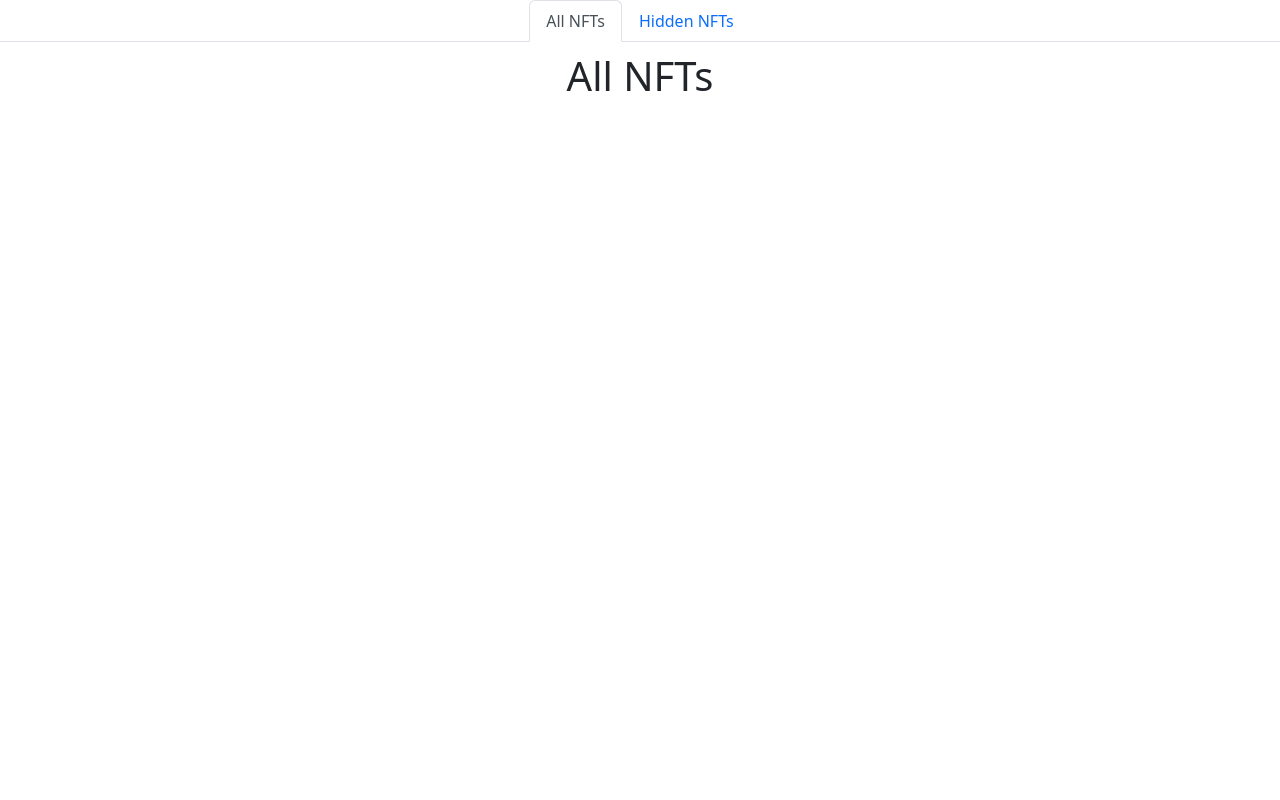
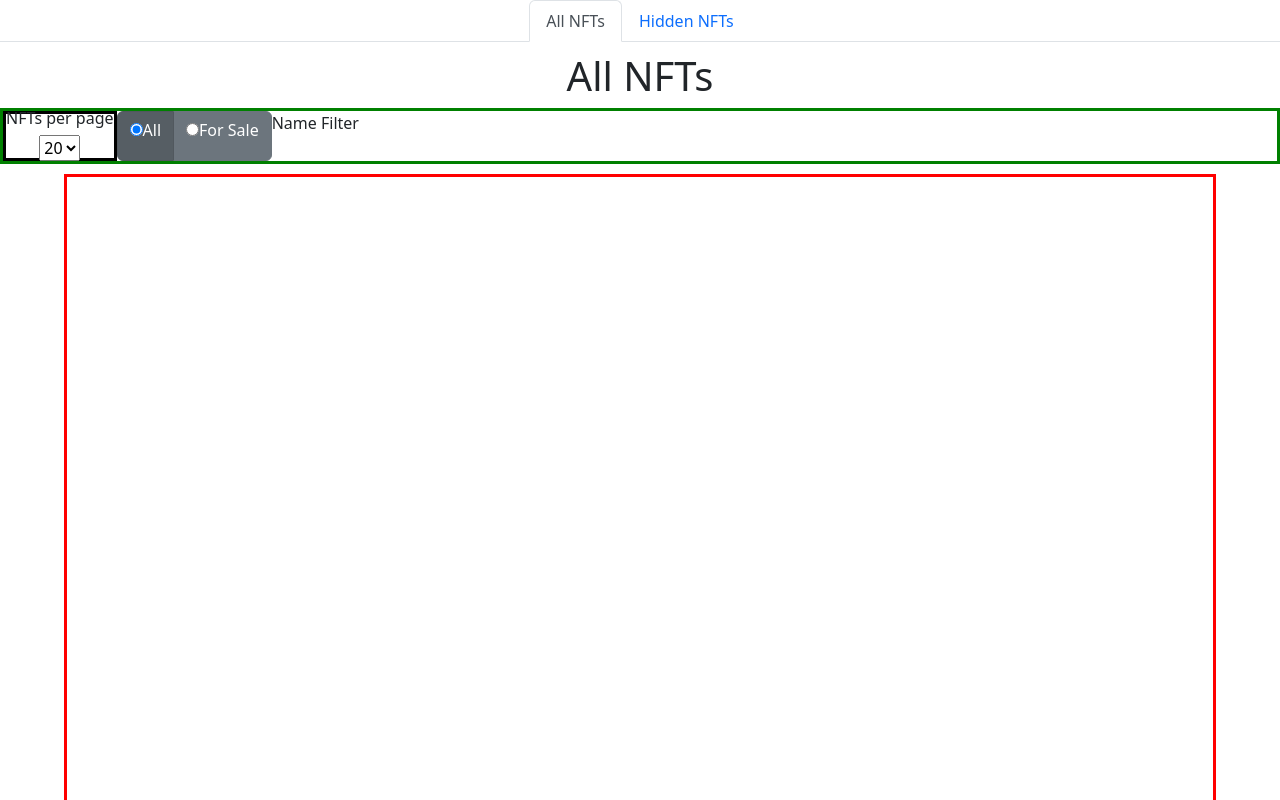
Before and after one commit to nchez/Kred, a React (Create React App) app: page / in a window 1280 px wide. Shown: the top 800 px of the page. Built offline with nearby package versions, Linux system fonts and the light colour scheme; no server answers.

Commit message:
add for sale toggle. modify api call based on forsale toggle

```diff
--- a/src/App.css
+++ b/src/App.css
@@ -18,26 +18,56 @@ h1 {
   text-align: center;
 }
 
-.App-header {
-  background-color: #282c34;
-  min-height: 100vh;
+.dropdown-div {
   display: flex;
   flex-direction: column;
+  justify-content: center;
   align-items: center;
-  justify-content: center;
-  font-size: calc(10px + 2vmin);
-  color: white;
+  width: fit-content;
+  border: 3px solid black;
 }
 
-.App-link {
-  color: #61dafb;
+.dropdown-label {
+  display: flex;
+  margin-bottom: 5px;
 }
 
-@keyframes App-logo-spin {
-  from {
-    transform: rotate(0deg);
-  }
-  to {
-    transform: rotate(360deg);
-  }
+.dropdown-select {
+  display: flex;
+  margin-bottom: 5px;
 }
+
+.filters-div {
+  display: flex;
+  border: 3px solid green;
+  height: 7vh;
+}
+
+.nft-display-div {
+  display: flex;
+  margin: 0 auto;
+  margin-top: 10px;
+  height: 100vh;
+  width: 90vw;
+  border: 3px solid red;
+}
+
+.forsale-toggle {
+  display: flex;
+  flex-direction: row;
+}
+
+.toggle-value {
+  display: flex;
+  border-radius: 25px;
+  width: 4rem;
+  justify-content: center;
+  align-items: center;
+  text-align: center;
+  background-color: rgb(137, 220, 220);
+}
+
+.toggle-selected {
+  border: 5px solid black;
+  background-color: rgb(104, 172, 172);
+}
--- /dev/null
+++ b/src/components/ForSaleToggle.jsx
@@ -0,0 +1,32 @@
+export default function ForSaleToggle({ handleForSale, forSale }) {
+  return (
+    <div className="forsale-toggle">
+      <div className="btn-group btn-group-toggle" data-toggle="buttons">
+        <label className={`btn btn-secondary ${forSale ? '' : 'active'}`}>
+          <input
+            type="radio"
+            name="options"
+            id="option1"
+            autocomplete="off"
+            value={false}
+            checked={!forSale}
+            onChange={handleForSale}
+          />
+          All
+        </label>
+        <label className={`btn btn-secondary ${forSale ? 'active' : ''}`}>
+          <input
+            type="radio"
+            name="options"
+            id="option2"
+            autocomplete="off"
+            value={true}
+            onChange={handleForSale}
+            checked={forSale}
+          />
+          For Sale
+        </label>
+      </div>
+    </div>
+  )
+}
--- /dev/null
+++ b/src/components/NameFilter.jsx
@@ -0,0 +1,7 @@
+export default function NameFilter() {
+  return (
+    <div className="name-filter-div">
+      <p>Name Filter</p>
+    </div>
+  )
+}
--- /dev/null
+++ b/src/components/NftCard.jsx
@@ -0,0 +1 @@
+export default function NftCard({ image, name, creatorName, creatorAvatar }) {}
--- a/src/pages/All.jsx
+++ b/src/pages/All.jsx
@@ -1,18 +1,24 @@
 import { useEffect, useState } from 'react'
+import ForSaleToggle from '../components/ForSaleToggle'
+import NameFilter from '../components/NameFilter'
 const axios = require('axios').default
 
 export default function All() {
+  const [forSale, setForSale] = useState(false)
+  const [count, setCount] = useState(20)
+  const [page, setPage] = useState(1)
   const [nftArr, setNftArr] = useState([])
+
   const fetchNfts = (count, page) => {
     const options = {
       method: 'GET',
-      //   url: `https://api.nft.kred/nft/nfts?token=${process.env.REACT_APP_API_KEY}&batched=true&count=${count}&page=${page}`,
-      url: `https://api.nft.kred/nft/nfts?token=${process.env.REACT_APP_API_KEY}&batched=true&count=20&page=1`,
+      url: `https://api.nft.kred/nft/nfts?token=${process.env.REACT_APP_API_KEY}&onsale=${forSale}&batched=true&count=${count}&page=${page}`,
       headers: { accept: 'application/json' },
     }
     const response = axios
       .request(options)
       .then(function (response) {
+        console.log('nft call made')
         setNftArr(response.data.nfts)
       })
       .catch(function (error) {
@@ -20,8 +26,50 @@ export default function All() {
       })
   }
 
+  // handler function for updating nfts per page from dropdown
+  const handleCountChange = (e) => {
+    setCount(e.target.value)
+  }
+
+  // handler function for toggling forSale buttons
+  const handleForSale = (e) => {
+    setForSale((state) => !state)
+  }
+
+  // make initial api call with default count and page on component mount
   useEffect(() => {
-    fetchNfts()
+    fetchNfts(count, page)
   }, [])
-  return <h1>All NFTs</h1>
+
+  // trigger api calls when count and/or page changes
+  useEffect(() => {
+    fetchNfts(count, page)
+  }, [count, page, forSale])
+
+  const dropdown = (
+    <div className="dropdown-div">
+      <div className="dropdown-label">
+        <label>NFTs per page</label>
+      </div>
+      <div className="dropdown-select">
+        <select value={count} onChange={handleCountChange}>
+          <option value={20}>20</option>
+          <option value={40}>40</option>
+          <option value={60}>60</option>
+        </select>
+      </div>
+    </div>
+  )
+
+  return (
+    <>
+      <h1>All NFTs</h1>
+      <div className="filters-div">
+        {dropdown}
+        <ForSaleToggle handleForSale={handleForSale} forSale={forSale} />
+        <NameFilter />
+      </div>
+      <div className="nft-display-div"></div>
+    </>
+  )
 }
```
